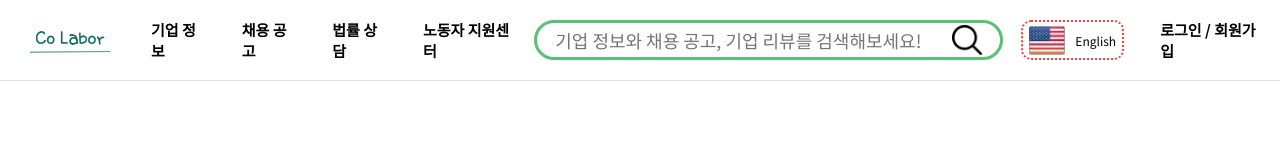
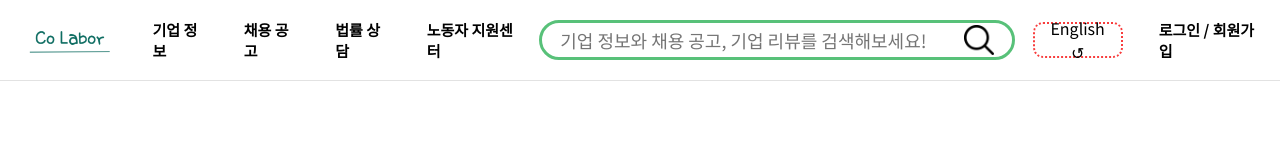
Before and after one commit to Co-Labor-Project/Co-Labor-FE, a React (Vite) app: page / in a window 1280 px wide. Shown: the top 160 px of the page. Built offline with nearby package versions, Linux system fonts and the light colour scheme; no server answers; the HTML template or start-up script is replaced by a standard one; what react-naver-maps would draw is missing.

Commit message:
Update: version 1.0.0

```diff
--- a/src/components/Header.jsx
+++ b/src/components/Header.jsx
@@ -82,8 +82,7 @@ const Header = () => {
             location.href = 'http://colabor-en.site';
           }}
         >
-          <img src="/src/assets/icon8.png" alt="" width="36px" height="36px" />
-          English
+          English ↺
         </button>
 
         {loginState.userEnterprise && (
--- a/src/components/SupportCenterMap.jsx
+++ b/src/components/SupportCenterMap.jsx
@@ -1,10 +1,8 @@
-
 import React, { useEffect, useState, useRef } from 'react';
 import { NaverMap, Marker, useNavermaps } from 'react-naver-maps';
 import axios from 'axios';
 import './css/SupportCenterMap.css';
 import SupportCenterItem from './SupportCenterItem';
-
 
 function SupportCenterMap() {
   const navermaps = useNavermaps();
@@ -21,10 +19,8 @@ function SupportCenterMap() {
 
   useEffect(() => {
     const url = optionCenter
-
       ? 'http://3.36.90.4:8080/api/hospitals/region/서울특별시 중구'
       : 'http://3.36.90.4:8080/api/support-centers/all';
-
 
     axios
       .get(url)
@@ -36,11 +32,11 @@ function SupportCenterMap() {
         };
         setCurrentPosition(pos);
 
-
-        const sorted = [...response.data].sort((a, b) => {
-          return getDistance(pos, a) - getDistance(pos, b);
-        });
-
+        const sorted = [...response.data]
+          .sort((a, b) => {
+            return getDistance(pos, a) - getDistance(pos, b);
+          })
+          .slice(0, 50);
         setNearestCenter(sorted[0]);
         setSelectedCenter(sorted[0]); // 선택된 센터가 처음에 병원 데이터로 업데이트되도록 설정
         setSortedCenters(sorted);
@@ -191,22 +187,6 @@ function SupportCenterMap() {
           <div className="selected">
             <div className="selectImg"></div>
             {selectedCenter && (
-              // <div className="selectedText">
-              //   <p>
-              //     📌 <b>이름</b>: {selectedCenter.name}
-              //   </p>
-              //   <p>
-              //     🏢 <b>주소</b>: {selectedCenter.address}
-              //   </p>
-              //   <p>
-              //     📞 <b>전화번호</b>: {selectedCenter.phone}
-              //   </p>
-              //   {optionCenter && (
-              //     <p>
-              //       🏥 <b>병원 정보</b>: {selectedCenter.hospitalInfo}
-              //     </p>
-              //   )}
-              // </div><div className="selectedText">
               <div className="selectedText">
                 {' '}
                 <p>
@@ -218,14 +198,11 @@ function SupportCenterMap() {
                 <p>
                   📞 <b>전화번호</b>: {selectedCenter.phone}
                 </p>
-
-                {optionCenter &&
-                  selectedCenter.hospitalInfo && (
-                    <p>
-                      🏥 <b>병원 정보</b>: {selectedCenter.hospitalInfo}
-                    </p>
-                  )}
-
+                {optionCenter && selectedCenter.hospitalInfo && (
+                  <p>
+                    🏥 <b>병원 정보</b>: {selectedCenter.hospitalInfo}
+                  </p>
+                )}
               </div>
             )}
           </div>
--- a/src/components/css/Header.css
+++ b/src/components/css/Header.css
@@ -96,8 +96,9 @@
   border: 2.5px dotted rgb(248, 61, 61);
   background-color: #ffffff;
   gap: 10px;
-  font-size: 12px;
-  padding: 0px 6px;
+  font-size: 16px;
+  padding: 4px 10px;
+  height: 36px;
 }
 
 @keyframes opacityLangauge {
```
Also changed, not shown: src/components/IegalAdviceCenter.jsx (+22 -171 lines).
